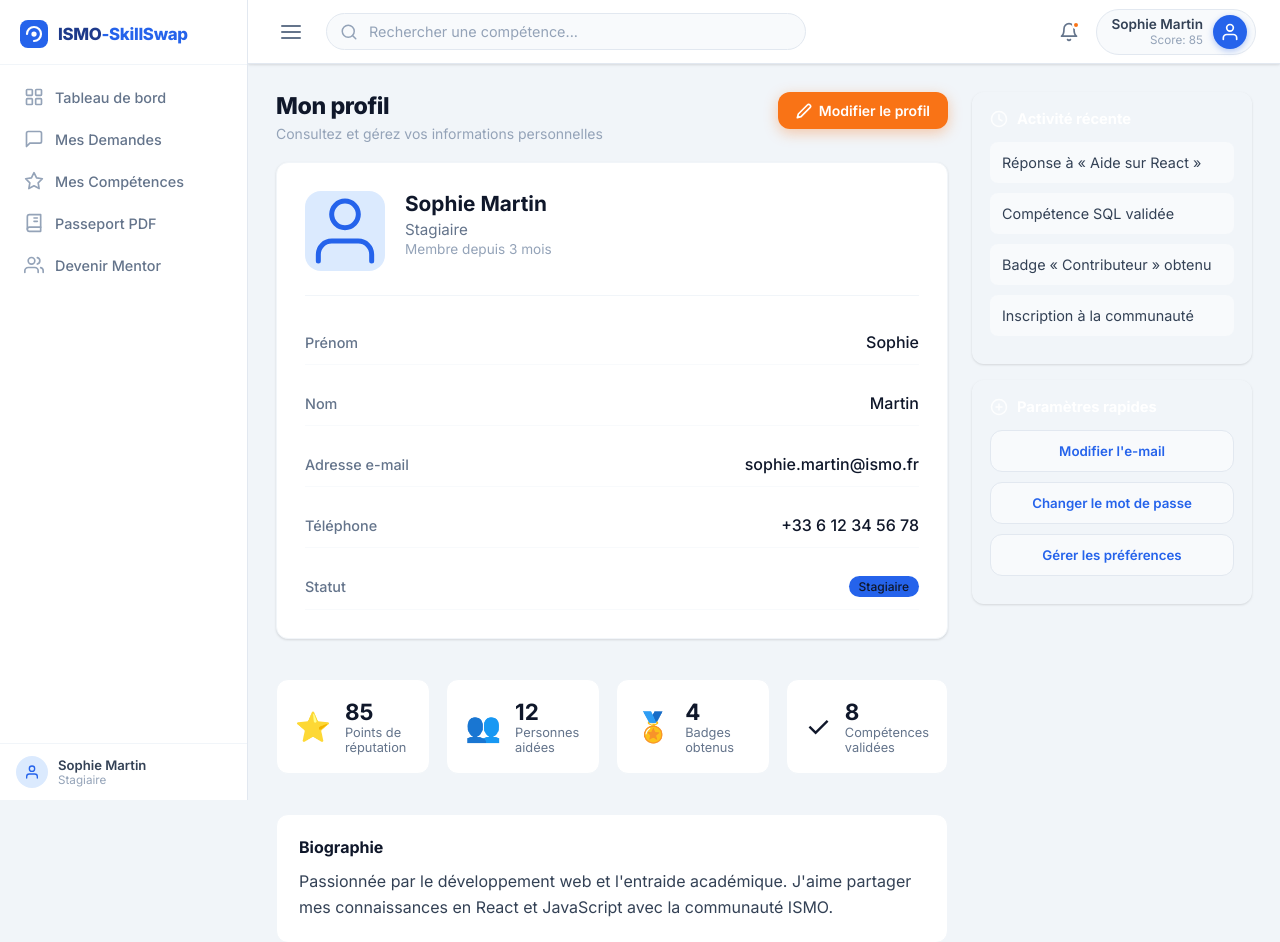
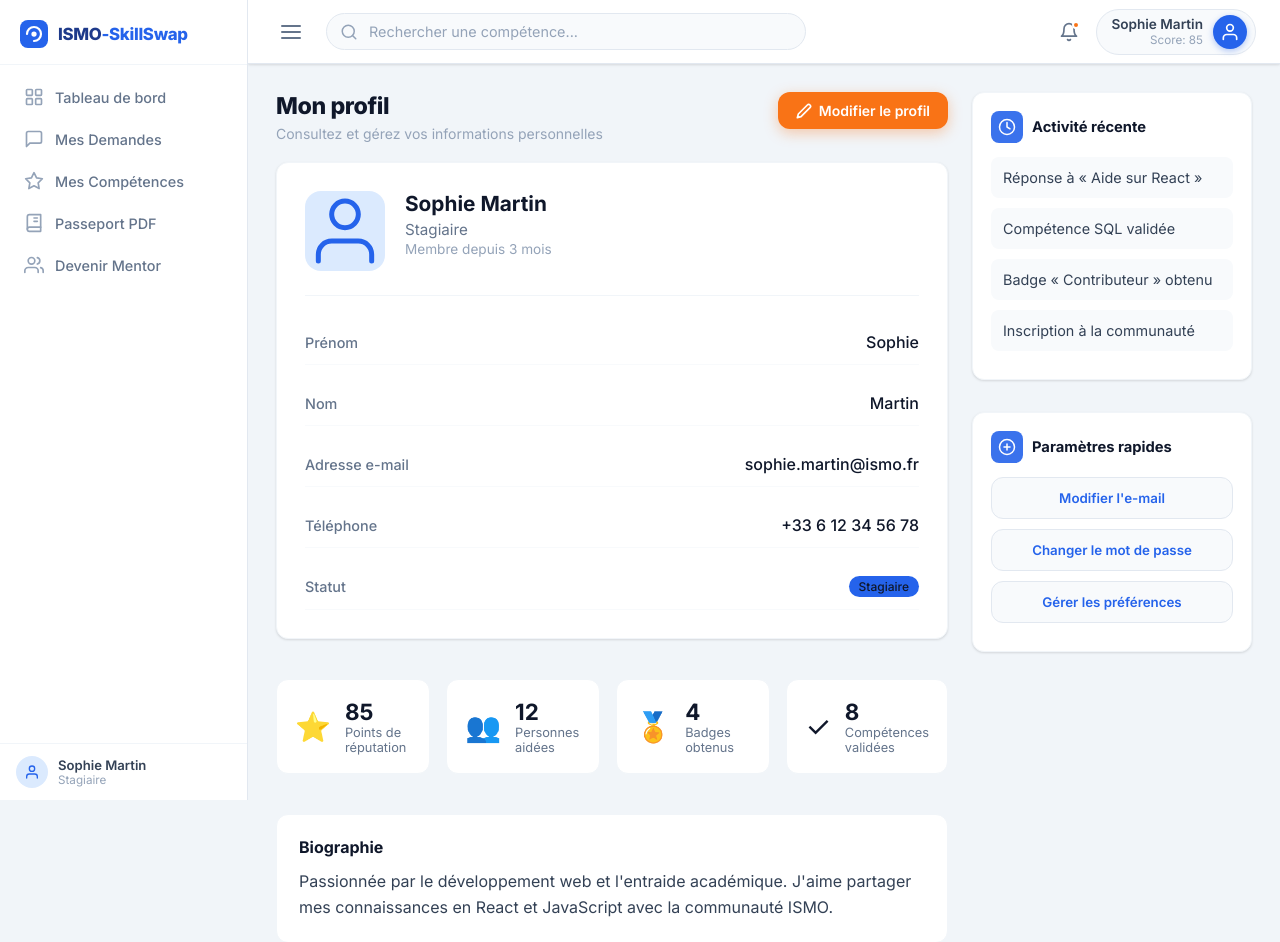
Before and after one commit to BitWolf0/Skill_Swap, a PHP site: page /pages/profile.html in a window 1280 px wide. Shown: the top 942 px of the page. Run offline with PHP 8.4, Linux system fonts and the light colour scheme.

Commit message:
feat: add widget styles to profile.css for improved layout
Co-authored-by: Copilot <copilot@github.com>

```diff
--- a/ismo interface/assets/css/profile.css
+++ b/ismo interface/assets/css/profile.css
@@ -187,3 +187,43 @@
         text-align: center;
     }
 }
+
+/* ── WIDGETS ───────────────────────────────────────────── */
+.widget {
+    background: var(--white);
+    border: 1px solid var(--gray-100);
+    border-radius: var(--radius-md);
+    padding: 18px;
+    box-shadow: var(--shadow-sm);
+    margin-bottom: 16px;
+}
+
+.widget-header {
+    display: flex;
+    align-items: center;
+    gap: 9px;
+    margin-bottom: 14px;
+}
+
+.widget-title {
+    font-size: .92rem;
+    font-weight: 700;
+    color: var(--gray-900);
+}
+
+.widget-icon {
+    display: flex;
+    align-items: center;
+    justify-content: center;
+    width: 32px;
+    height: 32px;
+    background: var(--blue-600);
+    border-radius: var(--radius-sm);
+    color: var(--white);
+    flex-shrink: 0;
+}
+
+.widget-icon svg {
+    width: 18px;
+    height: 18px;
+}
```
